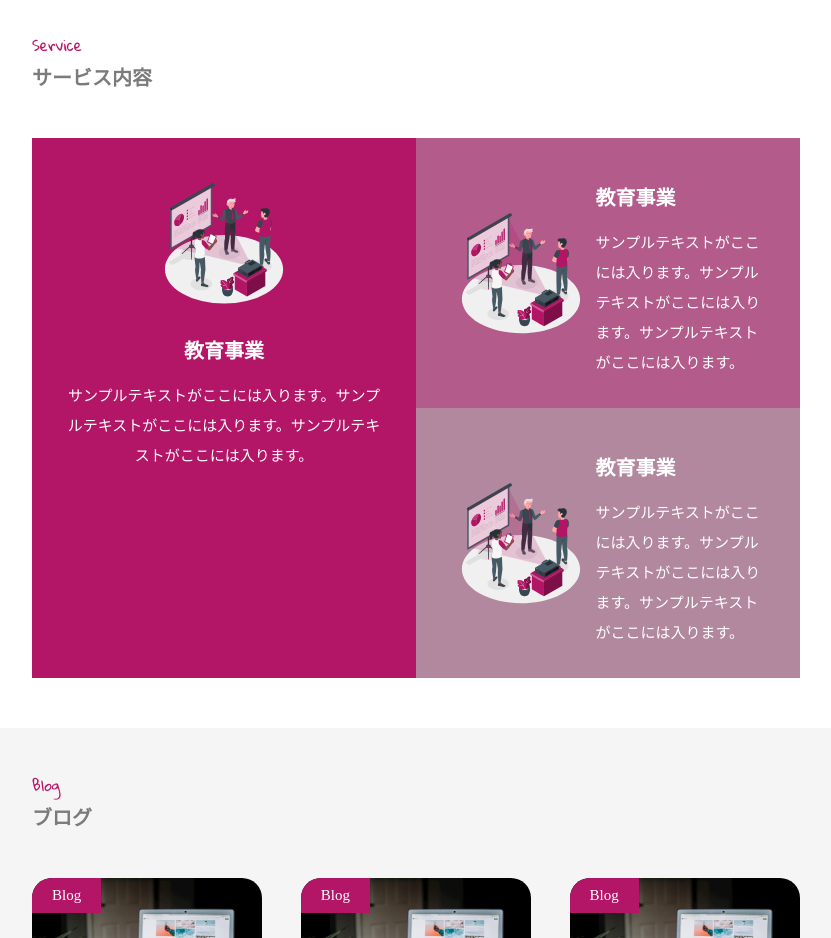
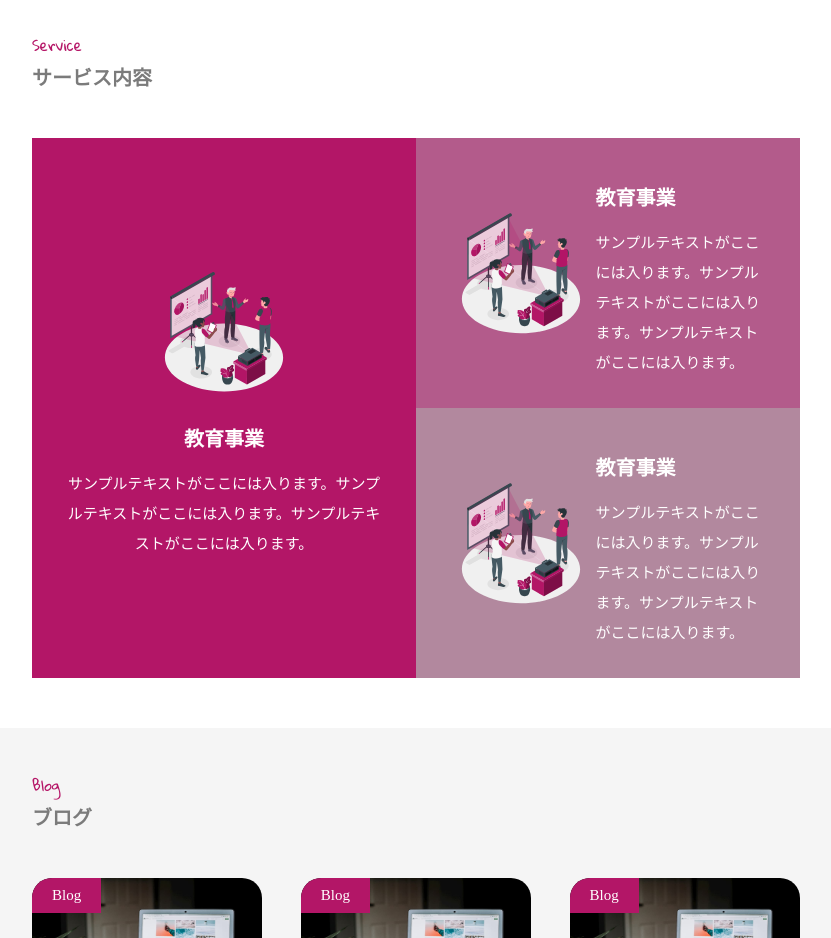
Before and after one commit to kohkikawarasaki/20240317_kawarasaki_lp, a plain HTML site: page index.html in a window 1280 px wide. Shown: the part 1620-2558 px from the top of the page, without its empty margins (224-1055 px from the left). Drawn offline with Linux system fonts and the light colour scheme.

Commit message:
.service-box--left内の要素を縦中央に修正

```diff
--- a/css/style.css
+++ b/css/style.css
@@ -205,6 +205,9 @@ header {
     background-color: #B31667;
     padding: 30px;
     text-align: center;
+    display: flex;
+    justify-content: center;
+    flex-direction: column;
 }
 
 .service-box--right-top {
@@ -226,10 +229,6 @@ header {
 .service-cont img {
     width: 40%;
     margin: 10px;
-}
-
-.box__text {
-    margin: auto;
 }
 
 .service-cont h3 {
--- a/index.html
+++ b/index.html
@@ -95,7 +95,9 @@
             </div>
             <div class="service-cont">
                 <div class="service-box--left">
-                    <img src="img/service__first.svg" alt="service__first">
+                    <div class="box__img">
+                        <img src="img/service__first.svg" alt="service__first">
+                    </div>
                     <div class="box__text">
                         <h3>教育事業</h3>
                         <p>サンプルテキストがここには入ります。サンプルテキストがここには入ります。サンプルテキストがここには入ります。</p>
```
